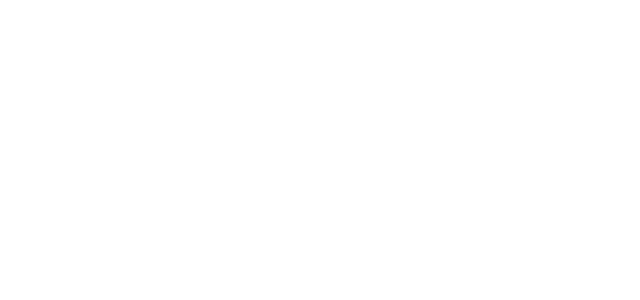
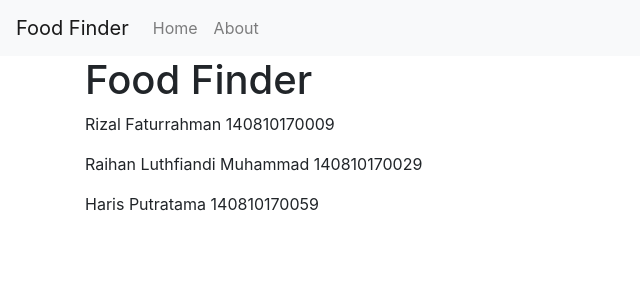
Before and after one commit to rluthfiandi/FoodFinder, a React (Create React App) app: page /About in a window 1280 px wide. Shown: the top 300 px of the page, without its empty margins (0-640 px from the left). Built offline with nearby package versions, Linux system fonts and the light colour scheme.

Commit message:
kemajuan

```diff
--- a/src/App.js
+++ b/src/App.js
@@ -9,7 +9,7 @@
 import { BrowserRouter as Router, Route } from "react-router-dom";
 
 import Homepage from "./Pages/homepage";
-import Skripsi from "./Pages/skripsi";
+import About from "./Pages/about";
 
 function App() {
 
@@ -17,7 +17,7 @@
     <div className="App">
       <Router>
         <Route exact path="/" component={Homepage}></Route>
-        <Route exact path="/Skripsi" component={Skripsi}></Route>
+        <Route exact path="/About" component={About}></Route>
       </Router>
     </div>
   );
--- /dev/null
+++ b/src/Pages/about.js
@@ -0,0 +1,38 @@
+import React, { useState } from 'react';
+
+import 'bootstrap/dist/css/bootstrap.css';
+
+export default function About(){
+return (
+    <body>
+      {/* Navbar */}
+      <nav className="navbar navbar-expand-lg navbar-light bg-light">
+        <a className="navbar-brand" href="homepage">Food Finder</a>
+        <button className="navbar-toggler" type="button" data-toggle="collapse" data-target="#navbarSupportedContent" aria-controls="navbarSupportedContent" aria-expanded="false" aria-label="Toggle navigation">
+            <span className="navbar-toggler-icon"></span>
+        </button>
+
+        <div className="collapse navbar-collapse" id="navbarSupportedContent">
+            <ul className="navbar-nav mr-auto">
+                <li className="nav-item">
+                    <a className="nav-link" href="/">Home</a>
+                </li>
+                <li className="nav-item">
+                    <a className="nav-link" href="About">About</a>
+                </li>
+            </ul>
+        </div>
+      </nav>
+
+      {/* container */}
+      <div className="container" id="About">
+            <div>
+                <h1>Food Finder</h1>
+                <p>Rizal Faturrahman 140810170009</p>
+                <p>Raihan Luthfiandi Muhammad 140810170029</p>
+                <p>Haris Putratama 140810170059</p>
+            </div>
+        </div>
+    </body>
+    )
+}
--- a/src/Pages/homepage.js
+++ b/src/Pages/homepage.js
@@ -143,7 +143,7 @@
                     <a className="nav-link" href="/">Home</a>
                 </li>
                 <li className="nav-item">
-                    <a className="nav-link" href="Login">Login</a>
+                    <a className="nav-link" href="About">About</a>
                 </li>
             </ul>
         </div>
--- a/src/Pages/skripsi.js
+++ /dev/null
@@ -1,60 +0,0 @@
-import React, { useState } from 'react';
-import Fade from "react-reveal/Fade";
-import axios from 'axios';
-import qs from 'qs';
-import { MDBCol, MDBFormInline, MDBIcon, MDBRow } from "mdbreact";
-import 'bootstrap/dist/css/bootstrap.css';
-
-export default function Skripsi(){
-return (
-    <body>
-      {/* Navbar */}
-      <nav className="navbar navbar-expand-lg navbar-light bg-light">
-        <a className="navbar-brand" href="homepage">Skripsi Finder</a>
-        <button className="navbar-toggler" type="button" data-toggle="collapse" data-target="#navbarSupportedContent" aria-controls="navbarSupportedContent" aria-expanded="false" aria-label="Toggle navigation">
-            <span className="navbar-toggler-icon"></span>
-        </button>
-
-        <div className="collapse navbar-collapse" id="navbarSupportedContent">
-            <ul className="navbar-nav mr-auto">
-                <li className="nav-item">
-                    <a className="nav-link" href="/">Home</a>
-                </li>
-                <li className="nav-item">
-                    <a className="nav-link" href="login">Login</a>
-                </li>
-            </ul>
-        </div>
-      </nav>
-
-      {/* container */}
-      <div className="container" id="login">
-            <MDBRow>
-                <MDBCol md="4">
-                   <img className="imgSkripsi" src='./formatskripsi.jpg'></img>
-                </MDBCol>
-                <MDBCol md="8" id="title">
-                   <MDBRow>
-                       <p id="judul">
-                           Judul Skripsi
-                       </p>
-                   </MDBRow>
-                   <MDBRow>
-                   <MDBCol md="5">Penulis</MDBCol>
-                   <MDBCol md="3">Bidang Minat</MDBCol>
-                   <MDBCol md="3">Tahun</MDBCol>
-                   </MDBRow>
-                   <article id="abstrak">
-                   Lorem ipsum dolor sit amet, consectetur adipiscing elit, sed do eiusmod tempor incididunt ut labore et dolore magna aliqua.
-                   Ut enim ad minim veniam, quis nostrud exercitation ullamco laboris nisi ut aliquip ex ea commodo consequat. Duis aute irure dolor in reprehenderit in
-                   voluptate velit esse cillum dolore eu fugiat nulla pariatur. Excepteur sint occaecat cupidatat non proident, sunt in culpa qui officia deserunt mollit anim id est laborum
-                    </article>
-                </MDBCol>
-            </MDBRow>
-            <div className="btn-holder">
-                <button type="button">Download</button>
-            </div>
-        </div>
-    </body>
-    )
-}
```
Also changed, not shown: 1 other file (tests, documents, lock files or other folders).
